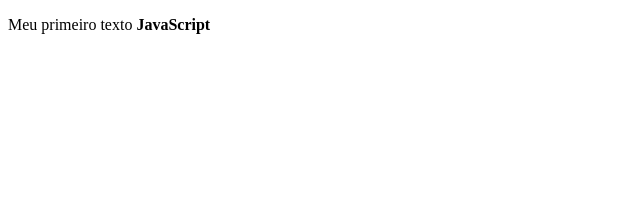
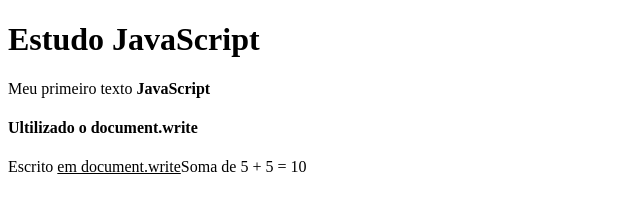
Before and after one commit to EduardovJS/JavaScriptEstudos, a plain HTML site: page index.html in a window 1280 px wide. Shown: the whole page, without its empty margins (0-640 px from the left). Drawn offline with Linux system fonts and the light colour scheme.

Commit message:
As quatro formas de saida no javascript

```diff
--- a/index.html
+++ b/index.html
@@ -6,8 +6,15 @@
     <title>Document</title>
 </head>
 <body>
-    <p id="Teste"></p>
-    <script src="js/index.js">
-    </script>
+    <h1>Estudo JavaScript</h1>
+    <p id="Titulo"></p>
+        <p>
+            <h4>Ultilizado o document.write</h4>
+            <script>
+                document.write("Escrito <u>em document.write</u>");// Pode usar tags html dentro do document.write, será aplicado.
+                document.write("Soma de 5 + 5 = ", 5 + 5 ); // Pode ser ultilizado para fazer somas.
+             </script>
+        </p>
+    <script src="js/index.js"></script>
 </body>
 </html>
--- a/js/index.js
+++ b/js/index.js
@@ -1 +1,4 @@
-document.getElementById("Teste").innerHTML="Meu primeiro texto <b>JavaScript<b>"; // Passa informações javascript para o html, pegando o Id do elemento e subscrevendo ele usando o innerHTML
+document.getElementById("Titulo").innerHTML="Meu primeiro texto <b>JavaScript<b>"; // Passa informações javascript para o html, pegando o Id do elemento e subscrevendo ele usando o innerHTML
+console.log("Isso é um alerta no console"); // Apresenta informação no terminal.
+alert("Isso é um alerta"); // Outra forma de apresentar informação na tela, uma caixa de alerta
+alert(5 + 5)
```
Also changed, not shown: 1 other file.
